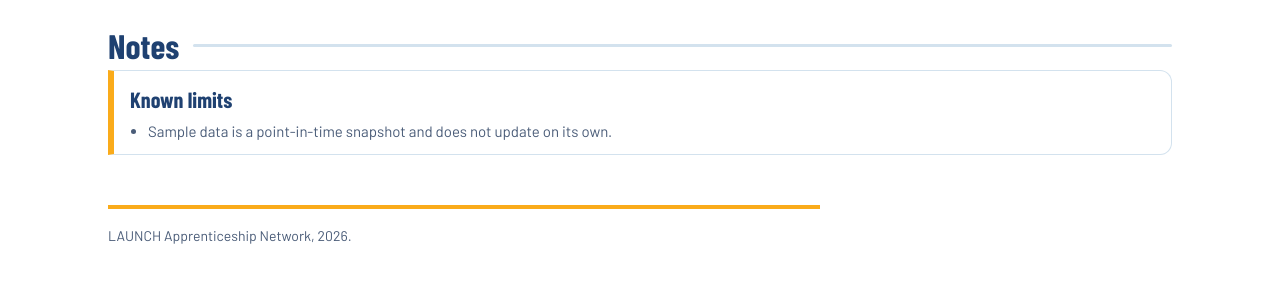
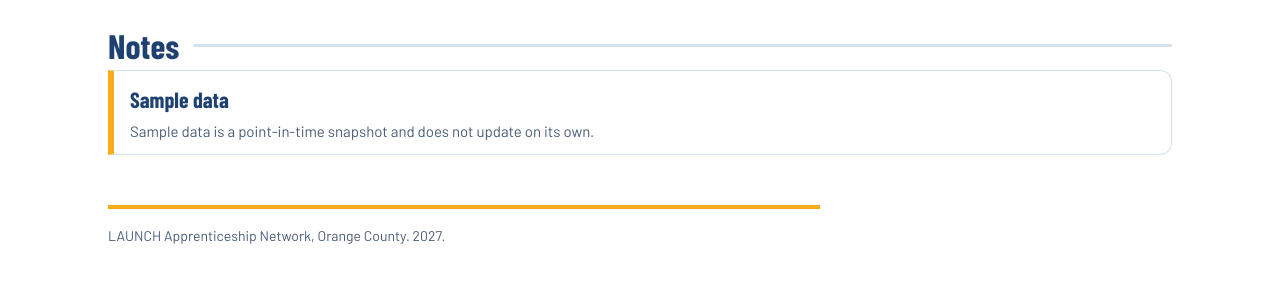
Before and after one commit to launchapprenticeshipOC/launchapprenticeshipOC, a plain HTML site: page index.html in a window 1280 px wide. Shown: the part 2775-3057 px from the top of the page. Drawn offline with nearby package versions, Linux system fonts and the light colour scheme.

Commit message:
Update index.html

```diff
--- a/index.html
+++ b/index.html
@@ -246,12 +246,12 @@ footer{margin-top:50px;padding-top:16px;border-top:4px solid var(--orange);color
   <section id="notes">
     <h2>Notes</h2>
     <div class="notes">
-      <div class="note"><h3>Known limits</h3><ul><li>Sample data is a point-in-time snapshot and does not update on its own.</li></div>
+      <div class="note"><h3>Sample data</h3><p>Sample data is a point-in-time snapshot and does not update on its own.</p></div>
     </div>
   </section>
 
   <footer>
-    LAUNCH Apprenticeship Network, 2026.
+    LAUNCH Apprenticeship Network, Orange County. 2027.
   </footer>
 </div>
 </body>
```
